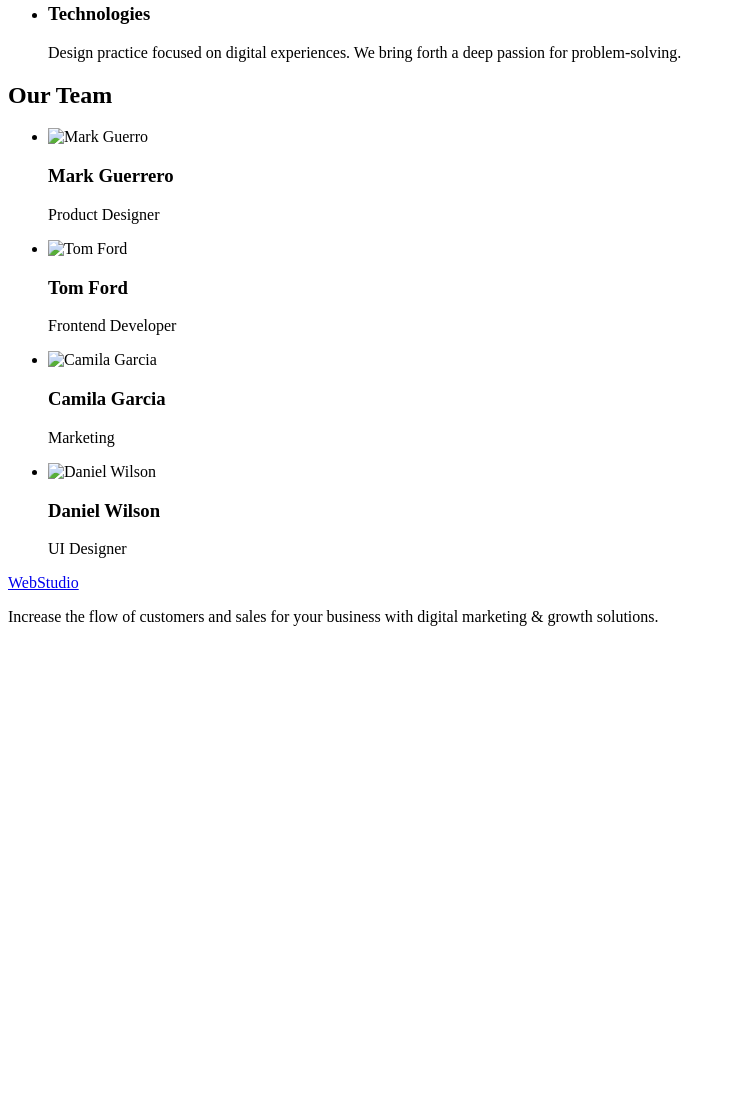
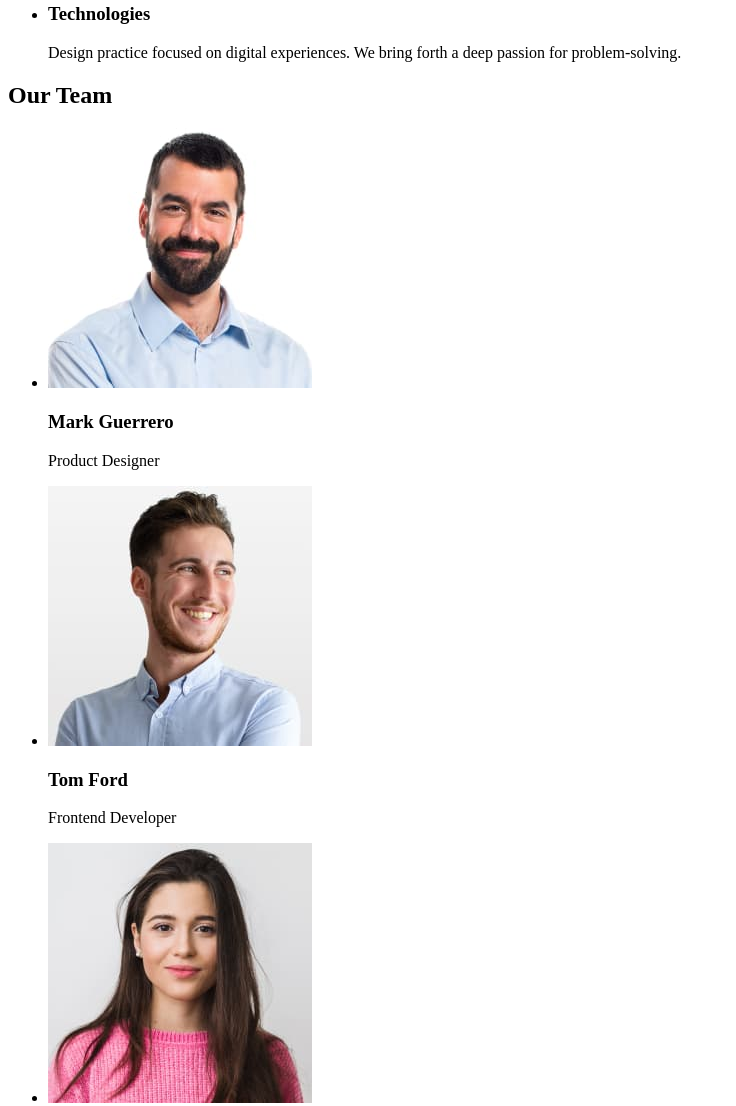
Before and after one commit to Viktor-Boiko/goit-markup-hw-01, a plain HTML site: page index.html in a window 1280 px wide. Shown: the part 532-1638 px from the top of the page, without its empty margins (0-736 px from the left). Before the commit the page ends 1174 px from the top, so only its background shows below. Drawn offline with Linux system fonts and the light colour scheme; the site is published under a folder, as on GitHub Pages, so addresses that start at the root find nothing.

Commit message:
Update index.html

```diff
--- a/index.html
+++ b/index.html
@@ -62,22 +62,22 @@
             <h2>Our Team</h2>
             <ul>
                 <li class="team-member">
-                    <img src="/images/img1_squoosh.jpg" alt="Mark Guerro" width="264" height="260">
+                    <img src="./images/img1_squoosh.jpg" alt="Mark Guerro" width="264" height="260">
                     <h3>Mark Guerrero</h3>
                     <p>Product Designer</p>
                 </li>
                 <li class="team-member">
-                    <img src="/images/img2sqsh.jpg" alt="Tom Ford" width="264" height="260">
+                    <img src="./images/img2sqsh.jpg" alt="Tom Ford" width="264" height="260">
                     <h3>Tom Ford</h3>
                     <p>Frontend Developer</p>
                 </li>
                 <li class="team-member">
-                    <img src="/images/img3sqsh.jpg" alt="Camila Garcia" width="264" height="260">
+                    <img src="./images/img3sqsh.jpg" alt="Camila Garcia" width="264" height="260">
                     <h3>Camila Garcia</h3>
                     <p>Marketing</p>
                 </li>
                     <li class="team-member">
-                        <img src="/images/img4sqsh.jpg" alt="Daniel Wilson" width="264" height="260" >
+                        <img src="./images/img4sqsh.jpg" alt="Daniel Wilson" width="264" height="260" >
                         <h3>Daniel Wilson</h3>
                         <p>UI Designer</p>
                     </li>
```
